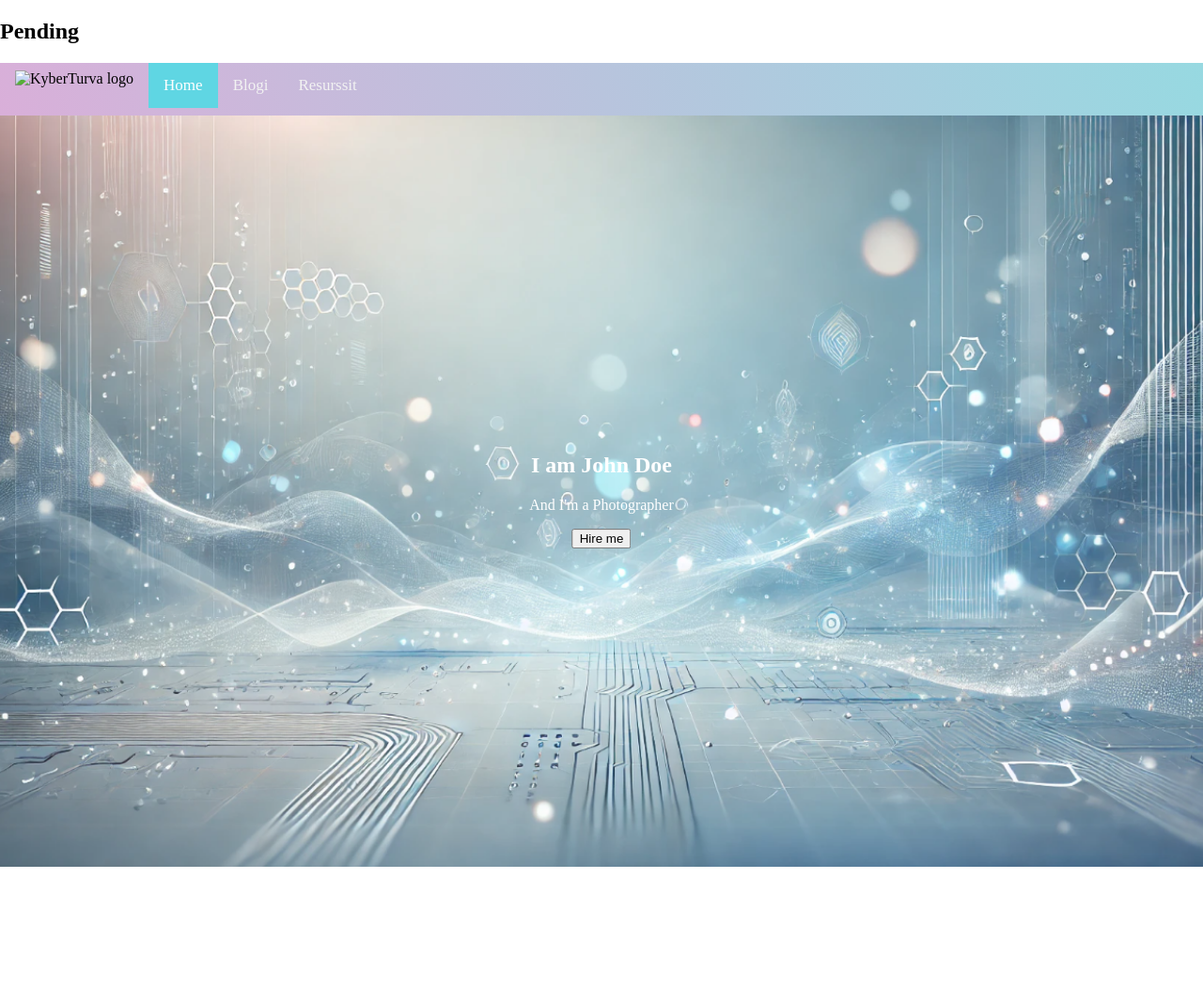
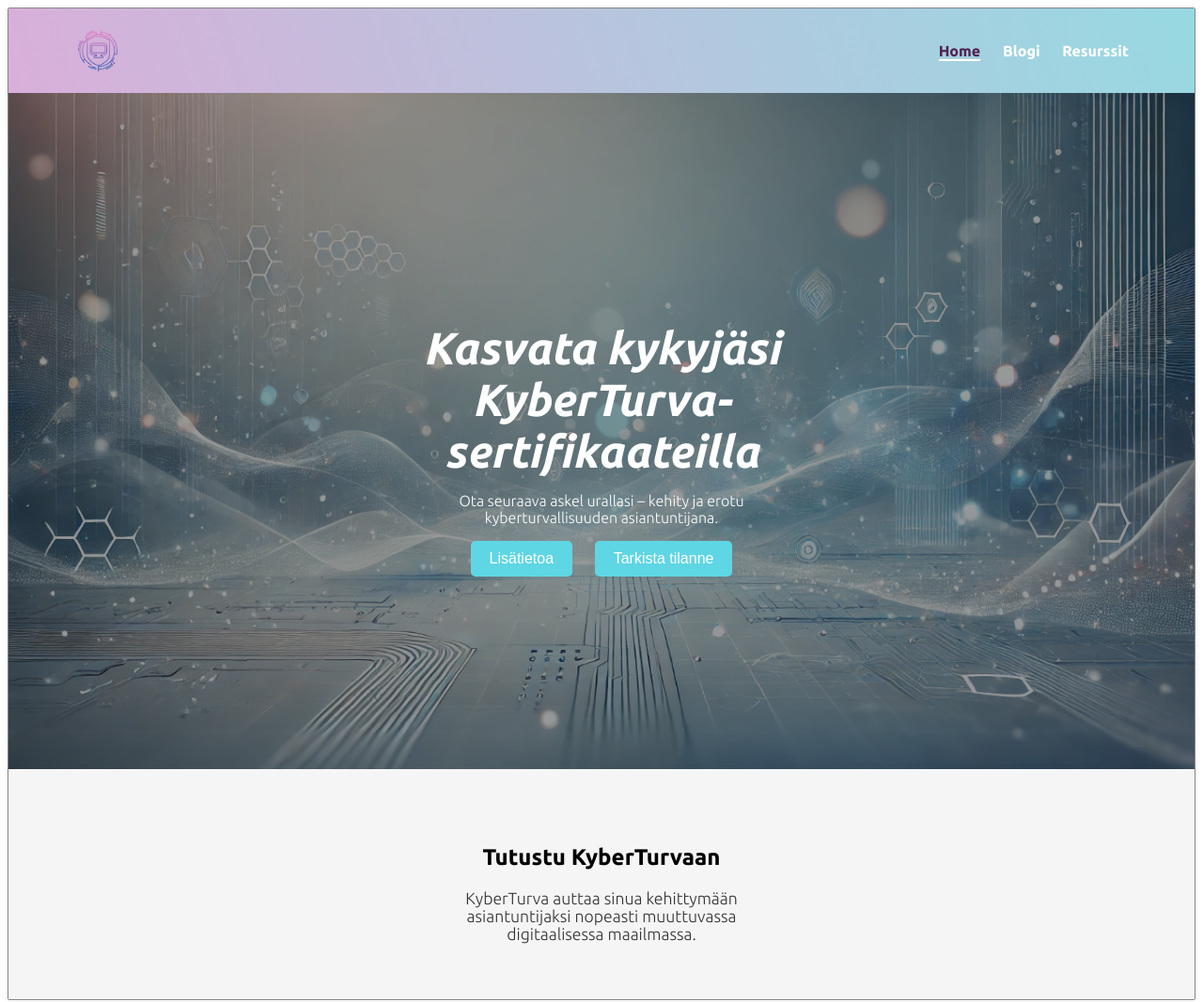
Before and after one commit to CouncilorVayHek/www-sivu, a plain HTML site: page project/index.html in a window 1280 px wide. Shown: the whole page at 94% size. Before the commit the page ends 923 px from the top, so only its background shows below. Drawn offline with Linux system fonts and the light colour scheme.

Commit message:
made some changes

```diff
--- a/project/index.html
+++ b/project/index.html
@@ -1,33 +1,55 @@
 <!DOCTYPE html>
 <html lang="fi">
+
 <head>
     <meta charset="UTF-8">
     <meta name="viewport" content="width=device-width, initial-scale=1.0">
     <meta name="description" content="Kyberturvallisuus on tärkeää!">
     <meta name="author" content="Iida">
-        <!-- Stylesheet link-->
-        <link href="styles/mainstylesheet.css" rel="stylesheet">
+    <link href="styles/mainstylesheet.css" rel="stylesheet">
+    <link href="styles/typography.css" rel="typography">
+    <!-- fonts -->
+    <link rel="preconnect" href="https://fonts.googleapis.com">
+    <link rel="preconnect" href="https://fonts.gstatic.com" crossorigin>
+    <link href="https://fonts.googleapis.com/css2?family=Ubuntu:ital,wght@0,300;0,400;0,500;0,700;1,300;1,400;1,500;1,700&display=swap" rel="stylesheet">
     <title>KyberTurva</title>
 </head>
+
 <body>
-    <article>
-        <h1>Pending</h1>
-        <div class="topnav">
-            <img src="styles/images/sivulogo-removebg-preview.png" alt="KyberTurva logo" class="logo">
+    <div class="page-wrapper">
+    <header>
+      <div class="topnav">
+        <div class="container">
+          <img src="styles/images/pink_logo.png" alt="KyberTurva logo" class="logo">
+          <nav>
             <a class="active" href="index.html">Home</a>
             <a href="page1.html">Blogi</a>
             <a href="page2.html">Resurssit</a>
-        </div>
-
-    <!-- hero image -->
-    <div class="hero-image">
-        <div class="hero-text">
-          <h1>I am John Doe</h1>
-          <p>And I'm a Photographer</p>
-          <button>Hire me</button>
+          </nav>
         </div>
       </div>
-</article>
+    </header>
 
-</body>
+    <section class="hero-image">
+      <div class="container">
+        <div class="hero-text">
+          <h1>Kasvata kykyjäsi KyberTurva-sertifikaateilla</h1>
+          <p>Ota seuraava askel urallasi – kehity ja erotu kyberturvallisuuden asiantuntijana.</p>
+          <div class="hero-buttons">
+            <button>Lisätietoa</button>
+            <button>Tarkista tilanne</button>
+          </div>
+        </div>
+      </div>
+    </section>
+
+    <section class="content">
+      <div class="container">
+        <h2>Tutustu KyberTurvaan</h2>
+        <p>KyberTurva auttaa sinua kehittymään asiantuntijaksi nopeasti muuttuvassa digitaalisessa maailmassa.</p>
+      </div>
+    </section>
+</div>
+  </body>
+
 </html>
--- a/project/styles/mainstylesheet.css
+++ b/project/styles/mainstylesheet.css
@@ -1,56 +1,179 @@
-body, html {
-    height: 100%;
-    margin: 0;
+/* Colors
+
+TopNav: pink: #d9afd9
+blue: #97D9E1
+active color page: #512251
+Background: #ffffff
+
+
+
+
+
+
+
+
+*/
+
+/* Page background */
+body {
+    background-color: #ffffff;
+    font-family: "Ubuntu", sans-serif;
+    font-weight: 300;
+    font-style: normal;
+
 }
 
-/* The hero image */
+.page-wrapper {
+    max-width: 1600px;
+    /* or 1440px, 1600px — up to you */
+    margin: 0px auto;
+    padding: 0;
+    background-color: rgb(231, 231, 231);
+    border: 1px solid #858585;
+    border-radius: 2px;
+    box-shadow: 0 0 10px rgba(0, 0, 0, 0.05);
+    overflow: hidden;
+}
+
+.container {
+    max-width: 1520px;
+    /* should be a little smaller than page-wrapper */
+    margin: 0 auto;
+    padding: 0 400px;
+}
+
+
+
+/* texts */
+
+h1 {
+    font-family: "Ubuntu", sans-serif;
+    font-weight: 700;
+    font-style: italic;
+}
+
+p {
+    font-family: "Ubuntu", sans-serif;
+    font-weight: 300;
+    font-style: normal;
+}
+
+.nav a {
+    font-family: "Ubuntu", sans-serif;
+    font-weight: 500;
+    font-style: normal;
+}
+
+
+/* Top nav in the container */
+.topnav .container {
+    display: flex;
+    align-items: center;
+    justify-content: space-between;
+}
+
+/* Top nav */
+.topnav {
+    background: linear-gradient(70deg, #d9afd9 0%, #97D9E1 100%);
+}
+
+.topnav .container {
+    display: flex;
+    align-items: center;
+    justify-content: space-between;
+    padding: 20px 70px;
+}
+
+.topnav .logo {
+    height: 50px;
+}
+
+.topnav nav a {
+    margin-left: 20px;
+    color: #fff;
+    text-decoration: none;
+    font-weight: bold;
+}
+
+.topnav nav a:hover {
+    color: #d9afd9;
+}
+
+.topnav nav a.active {
+    color: #512251;
+    border-bottom: 2px solid #fff;
+}
+
+/* Hero section */
 .hero-image {
-  background-image: url("images/hero_homepage.png");
+    background-image: url("../styles/images/hero_homepage.png");
     background-size: cover;
     background-position: center;
     background-repeat: no-repeat;
-  height: 100vh; /* or 50% if you want it smaller */
-  width: 100%;
+    height: 90vh;
+    display: flex;
+    align-items: center;
+    justify-content: center;
+    text-align: center;
+    color: white;
     position: relative;
 }
 
-/* Text inside the hero image */
-.hero-text {
-  text-align: center;
+.hero-image::after {
+    content: "";
     position: absolute;
-  top: 50%;
-  left: 50%;
-  transform: translate(-50%, -50%);
-  color: white;
-}
-/* Top nav*/
-.topnav {
-    overflow: hidden;
-    background-color: #D9AFD9;
-    background-image: linear-gradient(70deg, #d9afd9 0%, #97D9E1 100%);
+    top: 0;
+    left: 0;
+    width: 100%;
+    height: 100%;
+    background: rgba(0, 0, 0, 0.4);
+    /* Dark overlay */
+    z-index: 1;
 }
 
-.topnav a {
-    float: left;
-    color: #f2f2f2;
-    text-align: center;
-    padding: 14px 16px;
-    text-decoration: none;
-    font-size: 17px;
+.hero-text {
+    position: relative;
+    z-index: 2;
+    max-width: 800px;
+    padding: 20px;
 }
 
-.topnav a:hover {
-    background-color: #d48bd4;
-    color: black;
+.hero-text h1 {
+    font-size: 3rem;
+    margin-bottom: 1rem;
 }
 
-.topnav a.active {
+
+.hero-buttons button {
+    margin: 0 10px;
+    padding: 10px 20px;
+    font-size: 1rem;
+    border: none;
     background-color: #5fd6e3;
     color: white;
+    cursor: pointer;
+    border-radius: 5px;
+    transition: background 0.3s;
 }
-/* Logo inside topnav */
-.logo {
-    height: 40px;        /* adjust as needed */
-    margin: 8px 16px;     /* space around the logo */
-    float: left;
+
+.hero-buttons button:hover {
+    background-color: #4ab0bd;
 }
+
+/* Content section */
+.content {
+    padding: 60px 40px;
+    background-color: #f5f5f5;
+    text-align: center;
+}
+
+.content h2 {
+    margin-bottom: 20px;
+}
+
+.content p {
+    max-width: 600px;
+    margin: 0 auto;
+    font-size: 1.1rem;
+    color: #333;
+}
```
Also changed, not shown: project/styles/typography.css (added, +54 -0 lines). Lines whose indentation alone changed are shown as unchanged.
